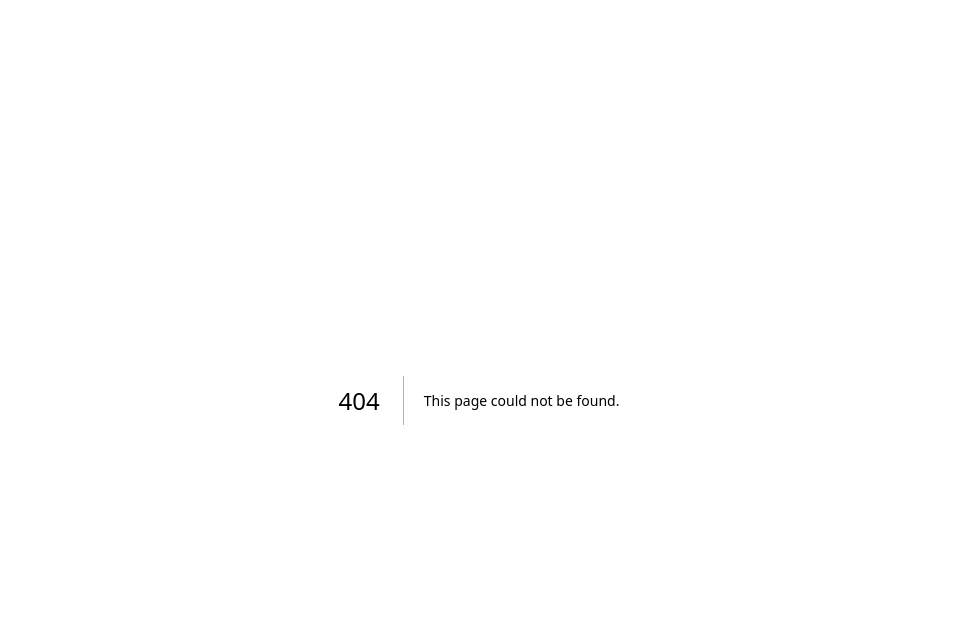
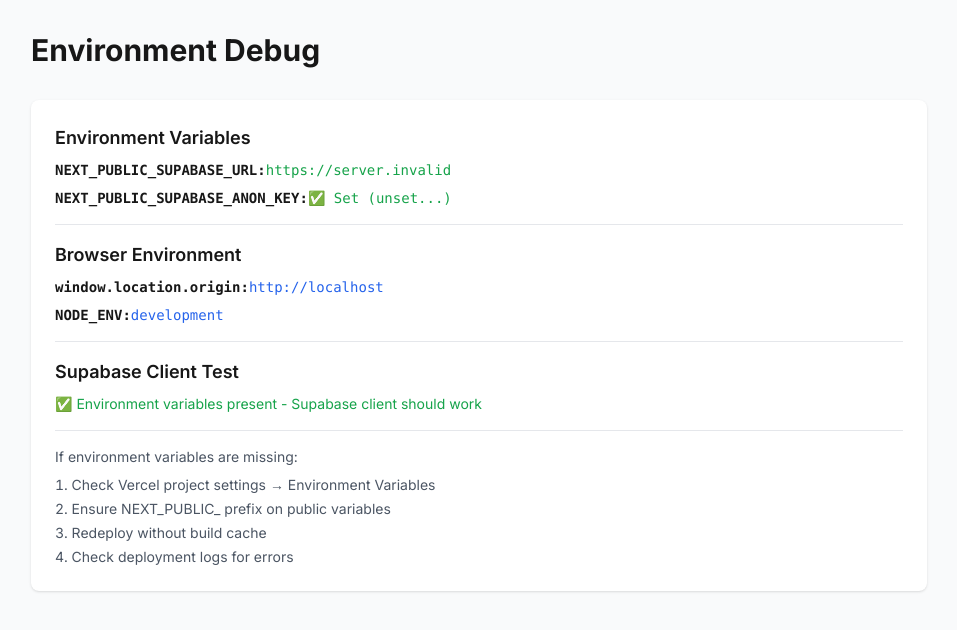
Before and after one commit to krappie-code/livesign-app, a Next.js app: page /debug in a window 1280 px wide. Before the commit this address had no page. Shown: the top 630 px of the page, without its empty margins (161-1118 px from the left). Built offline with nearby package versions, Linux system fonts and the light colour scheme; no server answers.

Commit message:
debug: add environment variable debug page for troubleshooting

```diff
--- /dev/null
+++ b/src/app/debug/page.tsx
@@ -0,0 +1,73 @@
+'use client'
+
+export default function DebugPage() {
+  return (
+    <div className="min-h-screen bg-gray-50 p-8">
+      <div className="max-w-4xl mx-auto">
+        <h1 className="text-3xl font-bold mb-8">Environment Debug</h1>
+
+        <div className="bg-white rounded-lg shadow p-6 space-y-4">
+          <div>
+            <h2 className="text-lg font-semibold mb-2">Environment Variables</h2>
+            <div className="space-y-2 font-mono text-sm">
+              <div>
+                <span className="font-semibold">NEXT_PUBLIC_SUPABASE_URL:</span>
+                <span className={process.env.NEXT_PUBLIC_SUPABASE_URL ? "text-green-600" : "text-red-600"}>
+                  {process.env.NEXT_PUBLIC_SUPABASE_URL || "❌ Not set"}
+                </span>
+              </div>
+              <div>
+                <span className="font-semibold">NEXT_PUBLIC_SUPABASE_ANON_KEY:</span>
+                <span className={process.env.NEXT_PUBLIC_SUPABASE_ANON_KEY ? "text-green-600" : "text-red-600"}>
+                  {process.env.NEXT_PUBLIC_SUPABASE_ANON_KEY ?
+                    `✅ Set (${process.env.NEXT_PUBLIC_SUPABASE_ANON_KEY.substring(0, 20)}...)` :
+                    "❌ Not set"
+                  }
+                </span>
+              </div>
+            </div>
+          </div>
+
+          <div className="border-t pt-4">
+            <h2 className="text-lg font-semibold mb-2">Browser Environment</h2>
+            <div className="space-y-2 font-mono text-sm">
+              <div>
+                <span className="font-semibold">window.location.origin:</span>
+                <span className="text-blue-600">
+                  {typeof window !== 'undefined' ? window.location.origin : 'Server-side render'}
+                </span>
+              </div>
+              <div>
+                <span className="font-semibold">NODE_ENV:</span>
+                <span className="text-blue-600">{process.env.NODE_ENV}</span>
+              </div>
+            </div>
+          </div>
+
+          <div className="border-t pt-4">
+            <h2 className="text-lg font-semibold mb-2">Supabase Client Test</h2>
+            <div className="text-sm">
+              {process.env.NEXT_PUBLIC_SUPABASE_URL && process.env.NEXT_PUBLIC_SUPABASE_ANON_KEY ? (
+                <div className="text-green-600">✅ Environment variables present - Supabase client should work</div>
+              ) : (
+                <div className="text-red-600">❌ Missing environment variables - Supabase client will fail</div>
+              )}
+            </div>
+          </div>
+
+          <div className="border-t pt-4">
+            <div className="text-sm text-gray-600">
+              <p>If environment variables are missing:</p>
+              <ol className="list-decimal list-inside space-y-1 mt-2">
+                <li>Check Vercel project settings → Environment Variables</li>
+                <li>Ensure NEXT_PUBLIC_ prefix on public variables</li>
+                <li>Redeploy without build cache</li>
+                <li>Check deployment logs for errors</li>
+              </ol>
+            </div>
+          </div>
+        </div>
+      </div>
+    </div>
+  )
+}
```
